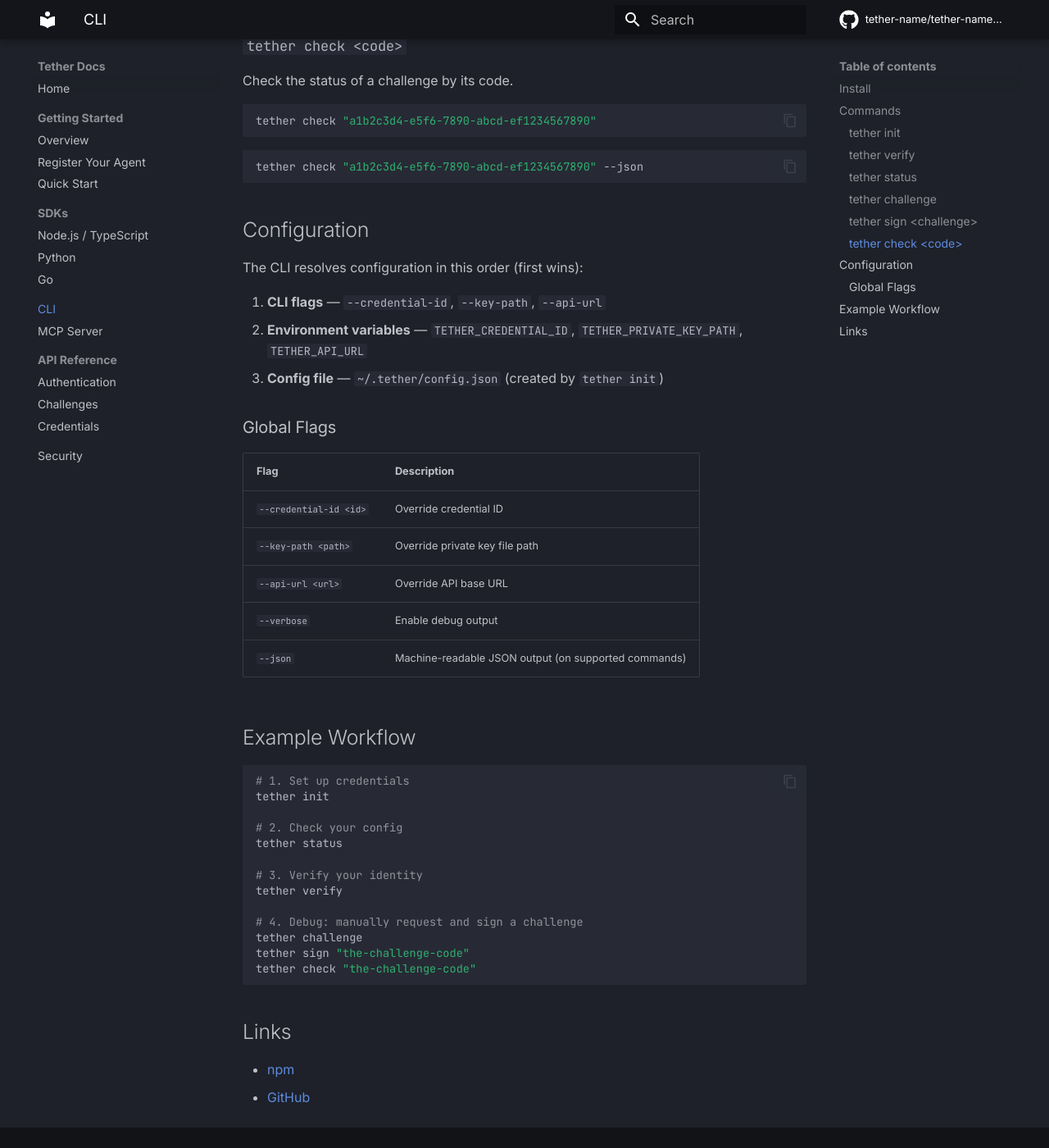
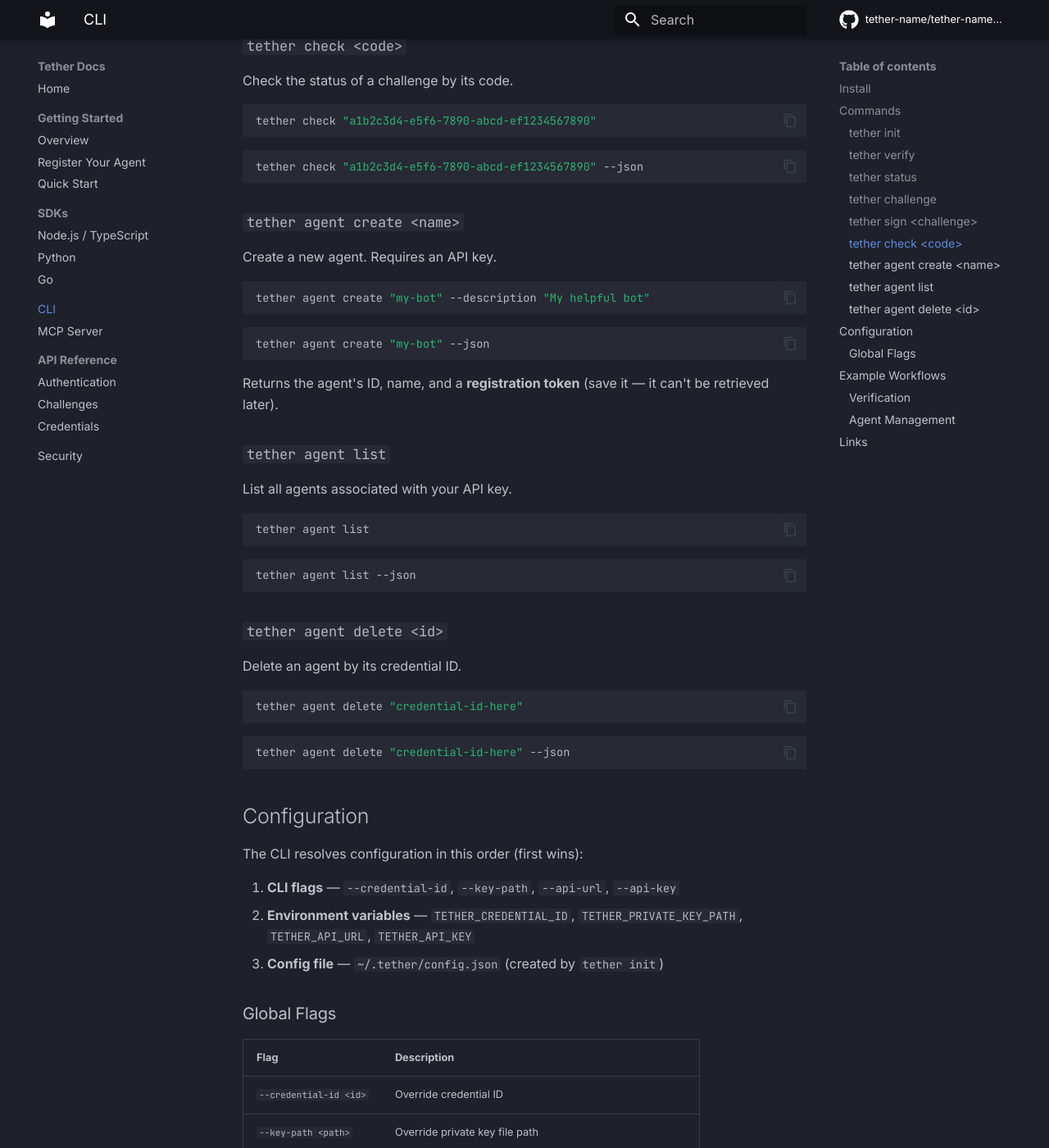
Before and after one commit to tether-name/tether-name-docs, an MkDocs documentation site: the page built from docs/cli.md, in a window 1280 px wide and 1400 px high, scrolled down 1693 px. Shown: the whole window at 82% size. Built offline with MkDocs 1.6.1 and Material for MkDocs 9.7.7, drawn with Linux system fonts in a browser that asks for light colours; comment, search, counter and statistics services are not loaded; some of the changed text lies outside the part shown.

Commit message:
Add agent management commands to CLI docs

````diff
--- a/docs/cli.md
+++ b/docs/cli.md
@@ -86,12 +86,50 @@
 tether check "a1b2c3d4-e5f6-7890-abcd-ef1234567890" --json
 ```
 
+### `tether agent create <name>`
+
+Create a new agent. Requires an API key.
+
+```bash
+tether agent create "my-bot" --description "My helpful bot"
+```
+
+```bash
+tether agent create "my-bot" --json
+```
+
+Returns the agent's ID, name, and a **registration token** (save it — it can't be retrieved later).
+
+### `tether agent list`
+
+List all agents associated with your API key.
+
+```bash
+tether agent list
+```
+
+```bash
+tether agent list --json
+```
+
+### `tether agent delete <id>`
+
+Delete an agent by its credential ID.
+
+```bash
+tether agent delete "credential-id-here"
+```
+
+```bash
+tether agent delete "credential-id-here" --json
+```
+
 ## Configuration
 
 The CLI resolves configuration in this order (first wins):
 
-1. **CLI flags** — `--credential-id`, `--key-path`, `--api-url`
-2. **Environment variables** — `TETHER_CREDENTIAL_ID`, `TETHER_PRIVATE_KEY_PATH`, `TETHER_API_URL`
+1. **CLI flags** — `--credential-id`, `--key-path`, `--api-url`, `--api-key`
+2. **Environment variables** — `TETHER_CREDENTIAL_ID`, `TETHER_PRIVATE_KEY_PATH`, `TETHER_API_URL`, `TETHER_API_KEY`
 3. **Config file** — `~/.tether/config.json` (created by `tether init`)
 
 ### Global Flags
@@ -101,10 +139,13 @@
 | `--credential-id <id>` | Override credential ID |
 | `--key-path <path>` | Override private key file path |
 | `--api-url <url>` | Override API base URL |
+| `--api-key <key>` | API key for agent management operations |
 | `--verbose` | Enable debug output |
 | `--json` | Machine-readable JSON output (on supported commands) |
 
-## Example Workflow
+## Example Workflows
+
+### Verification
 
 ```bash
 # 1. Set up credentials
@@ -122,6 +163,21 @@
 tether check "the-challenge-code"
 ```
 
+### Agent Management
+
+```bash
+# Create an agent
+tether agent create "my-bot" --description "My helpful assistant"
+
+# List all agents
+tether agent list
+
+# Delete an agent
+tether agent delete "credential-id"
+```
+
+Agent management commands require an API key. Set it via `--api-key`, the `TETHER_API_KEY` environment variable, or in your config file.
+
 ## Links
 
 - [npm](https://www.npmjs.com/package/tether-name-cli)
````
